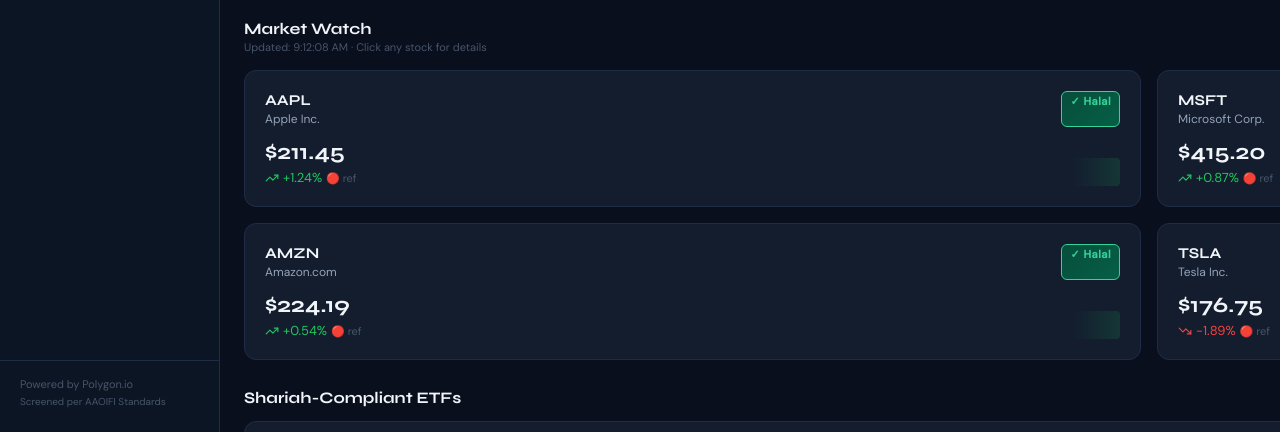
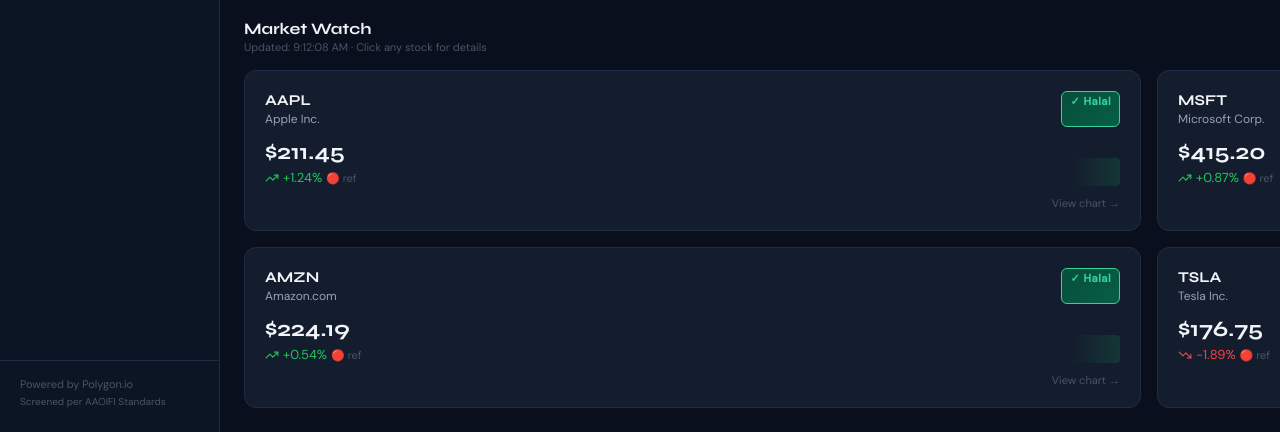
Before and after one commit to abdbaseer911-oss/RIZQVEST, a React (Vite) app: page / in a window 1280 px wide. Shown: the part 368-800 px from the top of the page. Built offline with nearby package versions, Linux system fonts and the light colour scheme; no server answers.

Commit message:
Add onClick handler to StockCard component

```diff
--- a/src/components/StockCard.jsx
+++ b/src/components/StockCard.jsx
@@ -3,7 +3,6 @@ import { TrendingUp, TrendingDown } from 'lucide-react';
 import { formatPrice, formatChange } from '../utils/formatters';
 import { screenStock } from '../utils/halalScreener';
 
-// Fallback prices so app always shows something
 const FALLBACK = {
   AAPL: { c: 211.45, change: 1.24 },
   MSFT: { c: 415.20, change: 0.87 },
@@ -13,7 +12,7 @@ const FALLBACK = {
   GOOGL: { c: 175.07, change: 0.62 },
 };
 
-export default function StockCard({ ticker, name, sector, debtRatio }) {
+export default function StockCard({ ticker, name, sector, debtRatio, onClick }) {
   const [price, setPrice] = useState(null);
   const [change, setChange] = useState(null);
   const [isLive, setIsLive] = useState(false);
@@ -23,7 +22,6 @@ export default function StockCard({ ticker, name, sector, debtRatio }) {
   useEffect(() => {
     const fetchPrice = async () => {
       try {
-        // Try multiple free sources
         const res = await fetch(
           `https://api.allorigins.win/get?url=${encodeURIComponent(
             `https://query1.finance.yahoo.com/v8/finance/chart/${ticker}?interval=1d&range=2d`
@@ -33,18 +31,11 @@ export default function StockCard({ ticker, name, sector, debtRatio }) {
         const data = JSON.parse(json.contents);
         const meta = data.chart.result[0].meta;
         setPrice(meta.regularMarketPrice);
-        setChange(
-          ((meta.regularMarketPrice - meta.previousClose) / meta.previousClose) * 100
-        );
+        setChange(((meta.regularMarketPrice - meta.previousClose) / meta.previousClose) * 100);
         setIsLive(true);
       } catch (e) {
-        // Use fallback if API fails
         const fb = FALLBACK[ticker];
-        if (fb) {
-          setPrice(fb.c);
-          setChange(fb.change);
-          setIsLive(false);
-        }
+        if (fb) { setPrice(fb.c); setChange(fb.change); setIsLive(false); }
       } finally {
         setLoading(false);
       }
@@ -55,7 +46,23 @@ export default function StockCard({ ticker, name, sector, debtRatio }) {
   const isUp = (change || 0) >= 0;
 
   return (
-    <div className="card" style={{ cursor: 'pointer' }}>
+    <div
+      className="card"
+      onClick={onClick}
+      style={{
+        cursor: 'pointer',
+        transition: 'border-color 0.2s, transform 0.1s'
+      }}
+      onMouseEnter={e => {
+        e.currentTarget.style.borderColor = 'var(--accent-teal)';
+        e.currentTarget.style.transform = 'translateY(-2px)';
+      }}
+      onMouseLeave={e => {
+        e.currentTarget.style.borderColor = 'var(--border)';
+        e.currentTarget.style.transform = 'translateY(0)';
+      }}
+    >
+      {/* Header */}
       <div style={{ display: 'flex', justifyContent: 'space-between', marginBottom: 12 }}>
         <div>
           <div style={{ fontFamily: 'var(--font-display)', fontWeight: 700, fontSize: 15 }}>
@@ -70,6 +77,7 @@ export default function StockCard({ ticker, name, sector, debtRatio }) {
         </span>
       </div>
 
+      {/* Price */}
       {loading ? (
         <div style={{
           height: 40, background: 'var(--bg-hover)',
@@ -103,6 +111,14 @@ export default function StockCard({ ticker, name, sector, debtRatio }) {
           }} />
         </div>
       )}
+
+      {/* Click hint */}
+      <div style={{
+        marginTop: 10, fontSize: 11,
+        color: 'var(--text-muted)', textAlign: 'right'
+      }}>
+        View chart →
+      </div>
     </div>
   );
 }
```
